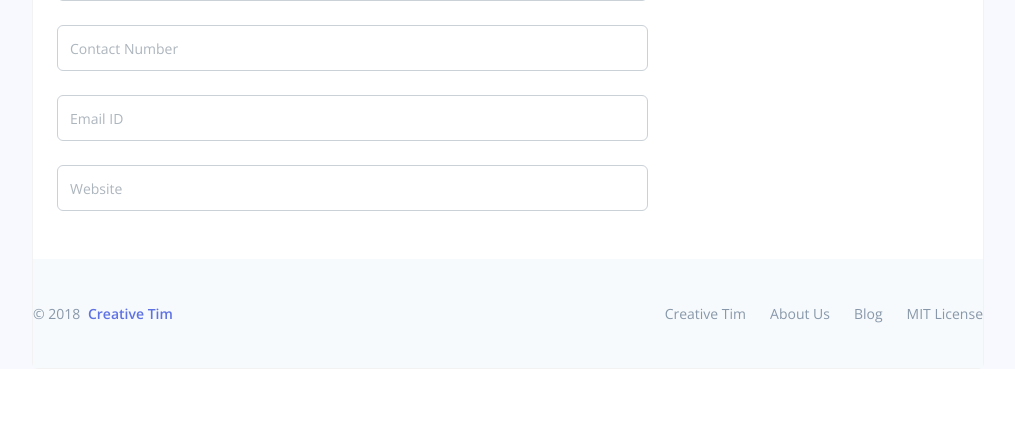
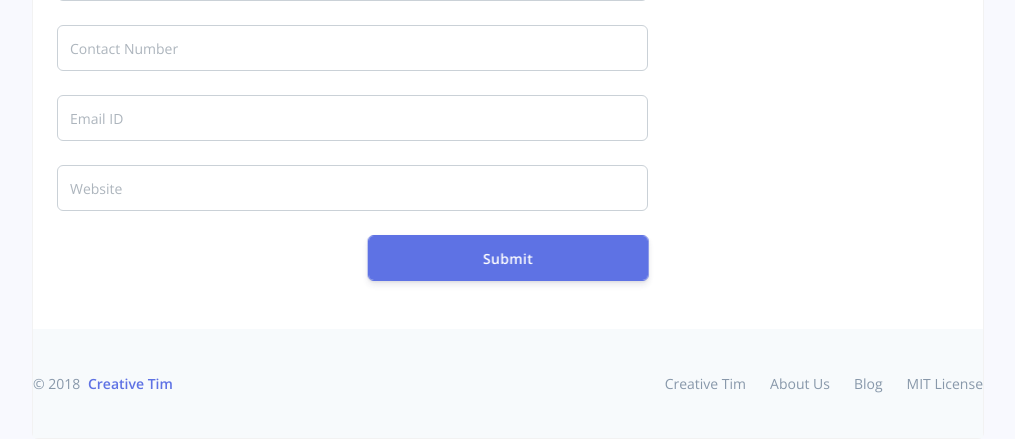
Before and after one commit to rohinvaidya/personal-counselling, a PHP site: page /pages/admin/add-colleges.php in a window 1280 px wide. Shown: the part 867-1306 px from the top of the page, without its empty margins (257-1272 px from the left). Before the commit the page ends 1236 px from the top, so only its background shows below. Run offline with PHP 8.4, Linux system fonts and the light colour scheme; some libraries are stand-ins or nearby versions.

Commit message:
UI changes to add college

```diff
--- a/pages/admin/add-colleges.php
+++ b/pages/admin/add-colleges.php
@@ -378,7 +378,13 @@
                         </div>
                     </div>
 <!--                    END OF WEBSITE-->
-
+                    <div class="row">
+                        <div class="col-md-4 center" >
+                            <div class="form-group">
+                                <input type="submit" class="form-control btn btn-primary" id="name" name="submit" >
+                            </div>
+                        </div>
+                    </div>
                 </form>
 <!--                END OF FORM-->
             </div>
```
